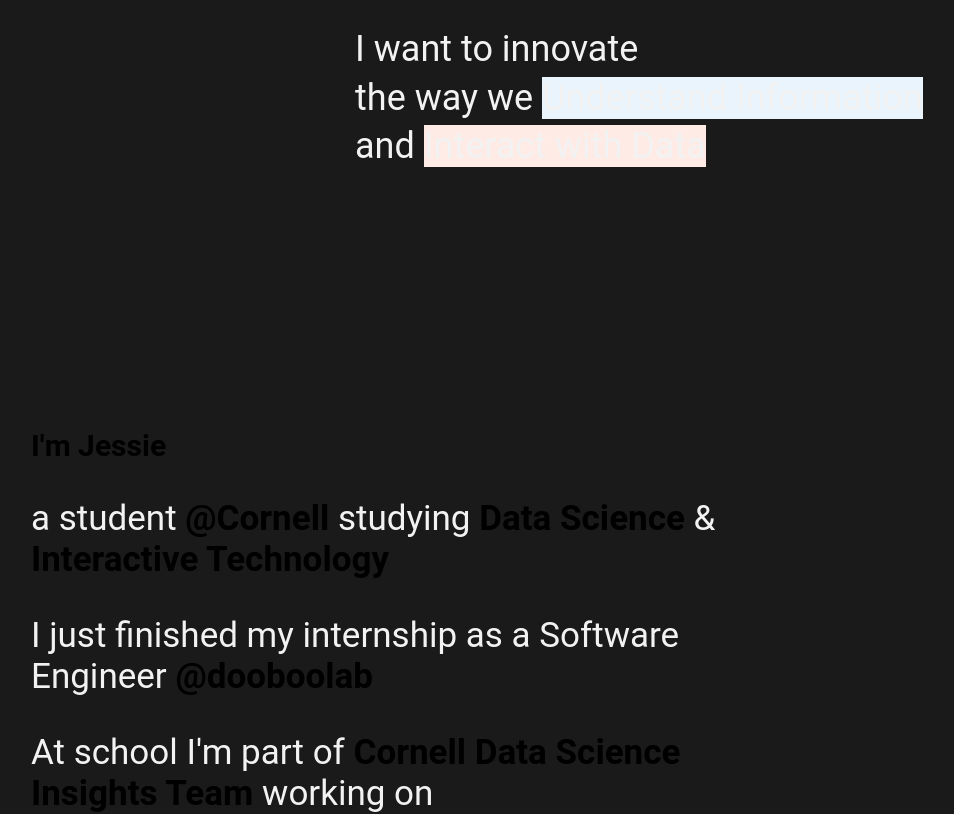
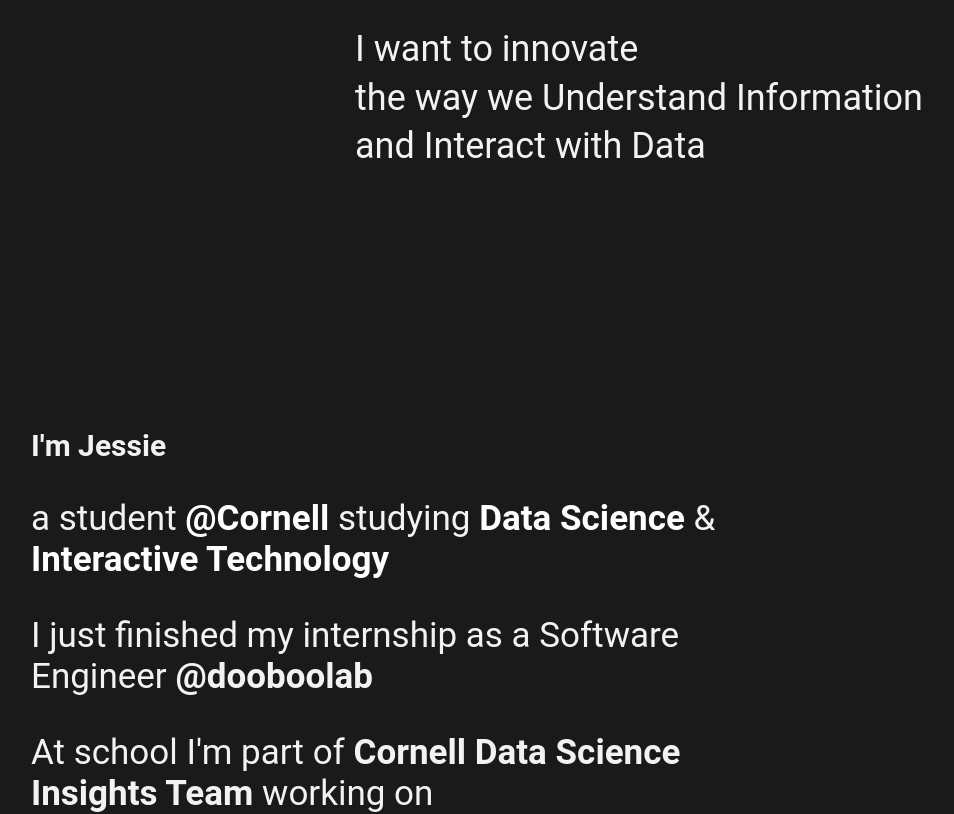
Before and after one commit to shljessie/portfolio, a React (Create React App) app: page / in a window 1280 px wide. Shown: the part 300-1114 px from the top of the page, without its empty margins (37-991 px from the left). Built offline with nearby package versions, Linux system fonts and the light colour scheme.

Commit message:
font styling changes;

```diff
--- a/src/App.css
+++ b/src/App.css
@@ -7,23 +7,15 @@
   z-index: 1;
   color: #f2f2f2;
 }
-
-
 .App {
   text-align: center;
 }
-
-.App-header-container {
-}
-
-
 .App-header {
   position: relative;
   min-height: 100vh;
   display: flex;
   flex-direction: column;
   align-items: center;
-  color: #f2f2f2;
   top:2em;
 }
 header{
@@ -72,9 +64,6 @@
 .active{
   color:#f2f2f2;
   opacity: 1;
-}
-.header-title-container{
-
 }
 .header-title{
   position: relative;
--- a/src/components/About.js
+++ b/src/components/About.js
@@ -11,20 +11,20 @@
             <div className='About'>
             <div className='about'>
             <div className='about-content'>
-            <h1 style={{color: "black" }}><Fade bottom cascade>I'm Jessie</Fade></h1>
+            <h1 style={{fontSize: "30px"}} ><Fade bottom cascade>I'm Jessie</Fade></h1>
             <Fade left cascade>
-                    <p>a student <a style={{ color:"black",fontWeight:"bold", textDecoration: "none"}} href="https://www.google.com/search?gs_ssp=eJzj4tDP1TcwLDcuM2D0EkrOL8pLzclRKM3LLEstKs4sqQQAjwAKXQ&q=cornell+university&rlz=1C5CHFA_enKR920KR920&oq=cornell+&aqs=chrome.1.69i57j46j69i60l2j69i61j69i65l3.2934j0j4&sourceid=chrome&ie=UTF-8"> @Cornell </a>  studying
-                        <a style={{ color: "black" ,fontWeight:"bold" , textDecoration: "none"}} href="https://infosci.cornell.edu/undergraduate/info-sci-majors/ba-information-science-college-arts-sciences/degree-requirements-0-1"> Data Science </a>
-                         & <a style={{color: "black" ,fontWeight:"bold", textDecoration: "none"}} href="https://infosci.cornell.edu/undergraduate/info-sci-majors/ba-information-science-college-arts-sciences/degree-requirements-0-4"> Interactive Technology</a>
+                    <p>a student <a style={{ color:"white",fontWeight:"bold", textDecoration: "none"}} href="https://www.google.com/search?gs_ssp=eJzj4tDP1TcwLDcuM2D0EkrOL8pLzclRKM3LLEstKs4sqQQAjwAKXQ&q=cornell+university&rlz=1C5CHFA_enKR920KR920&oq=cornell+&aqs=chrome.1.69i57j46j69i60l2j69i61j69i65l3.2934j0j4&sourceid=chrome&ie=UTF-8"> @Cornell </a>  studying
+                        <a style={{ color:"white",fontWeight:"bold" , textDecoration: "none"}} href="https://infosci.cornell.edu/undergraduate/info-sci-majors/ba-information-science-college-arts-sciences/degree-requirements-0-1"> Data Science </a>
+                         & <a style={{color: "white",fontWeight:"bold", textDecoration: "none"}} href="https://infosci.cornell.edu/undergraduate/info-sci-majors/ba-information-science-college-arts-sciences/degree-requirements-0-4"> Interactive Technology</a>
                     </p>
-                    <p>{data.abouttext[0]} <a style={{ textDecoration: "none", color: "black", fontWeight:"bold",}} href= "https://dooboolab.com/"> @dooboolab </a></p>
-                    <p>{data.abouttext[1]} <a style={{ textDecoration: "none", color: "black", fontWeight:"bold",}} href="https://cornelldata.science/">Cornell Data Science Insights Team </a> working on <a style={{ textDecoration: "none", fontWeight:"bold", color:"black"}} href="https://www.mycourseindex.com/"> MyCourseIndex.com </a> </p>
+                    <p>{data.abouttext[0]} <a style={{ textDecoration: "none", color:"#f2f2f2", fontWeight:"bold",}} href= "https://dooboolab.com/"> @dooboolab </a></p>
+                    <p>{data.abouttext[1]} <a style={{ textDecoration: "none", color: "#f2f2f2", fontWeight:"bold",}} href="https://cornelldata.science/">Cornell Data Science Insights Team </a> working on <a style={{ textDecoration: "none", fontWeight:"bold", color:"white"}} href="https://www.mycourseindex.com/"> MyCourseIndex.com </a> </p>
             </Fade>
             </div>
             </div>
 
         <div className='about-content'>
-            <h1 style={{marginTop: "170px", fontSize: "30px", color: "black" }}><Fade bottom cascade>Few Things that Inspire Me.</Fade></h1>
+            <h1 style={{marginTop: "170px", fontSize: "30px", color: "white" }}><Fade bottom cascade>Few Things that Inspire Me.</Fade></h1>
             <Fade left cascade>
             <p > <a style={{fontSize: "35px", textDecoration: "italic", color:"orange"}} href="https://experiments.withgoogle.com/bagan">{data.inspirations[0]}</a> ,  <a style={{color:"seagreen", fontSize:"24px", textDecoration: "overline"}} href="https://www.gapminder.org/dollar-street/">{data.inspirations[1]} </a>, <a style={{color:"royalblue", textDecoration:"none",  fontStyle: "italic"}} href="https://www.youtube.com/watch?v=xgnxnmqnR7Y">{data.inspirations[2]} </a>, <a  style={{color:"red", textDecoration:"none", backgroundColor:"lightpink"}} href="https://www.youtube.com/watch?v=utEoRdSL1jo" >{data.inspirations[3]}</a></p>
             </Fade>
--- a/src/components/Header.js
+++ b/src/components/Header.js
@@ -5,17 +5,16 @@
 import styled from 'styled-components';
 
 const TextHoverUnderStanding = styled.text`
-    background:#e9f4fc;
+
     :hover{
-        background: #80ccff;
+        background: red;
         cursor: pointer;
     }
 `;
 
 const TextHoverInteraction= styled.text`
-    background: #ffebe6 ;
     :hover {
-        background:#ff9999;
+        background:blue;
         cursor: pointer;
     }
 `;
```
